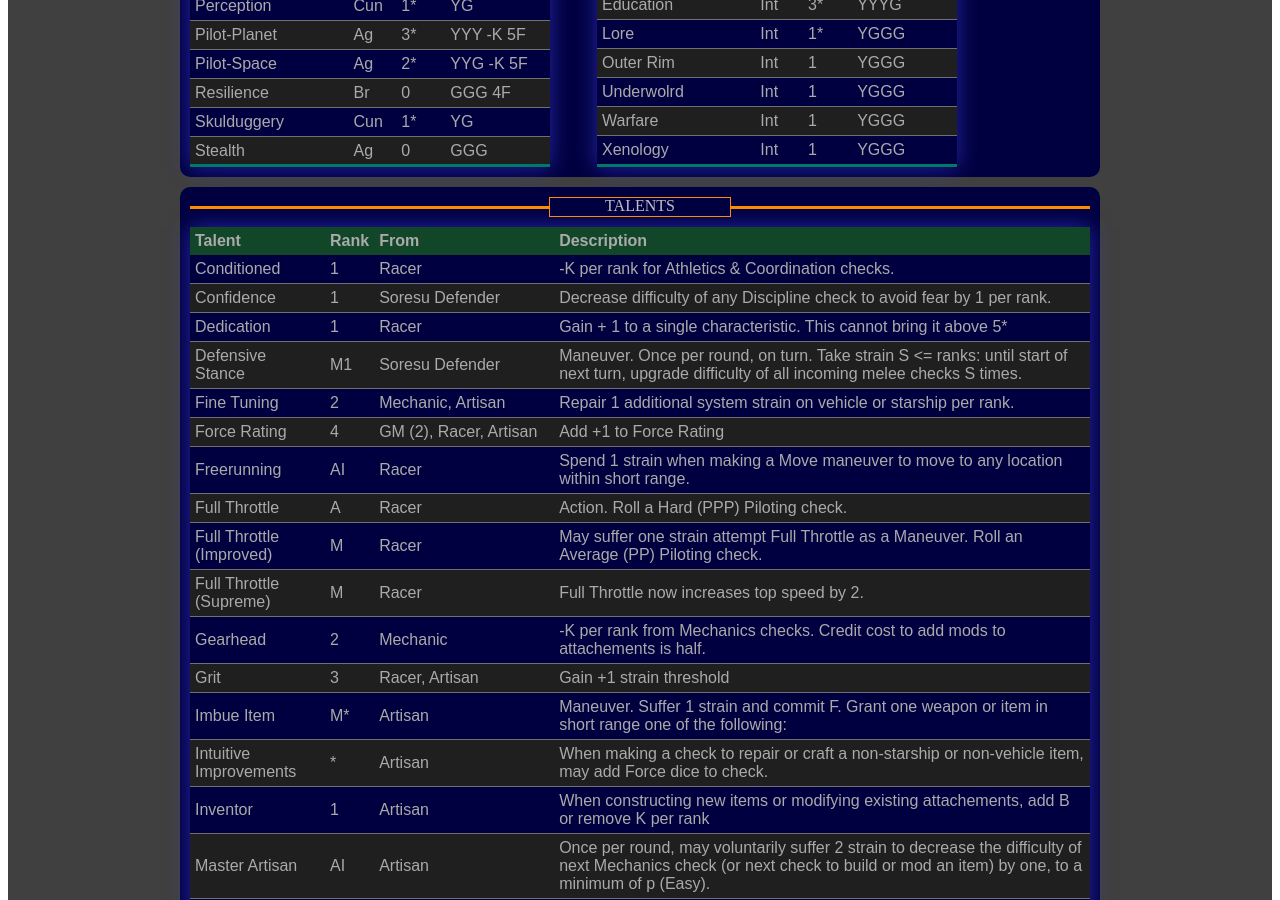
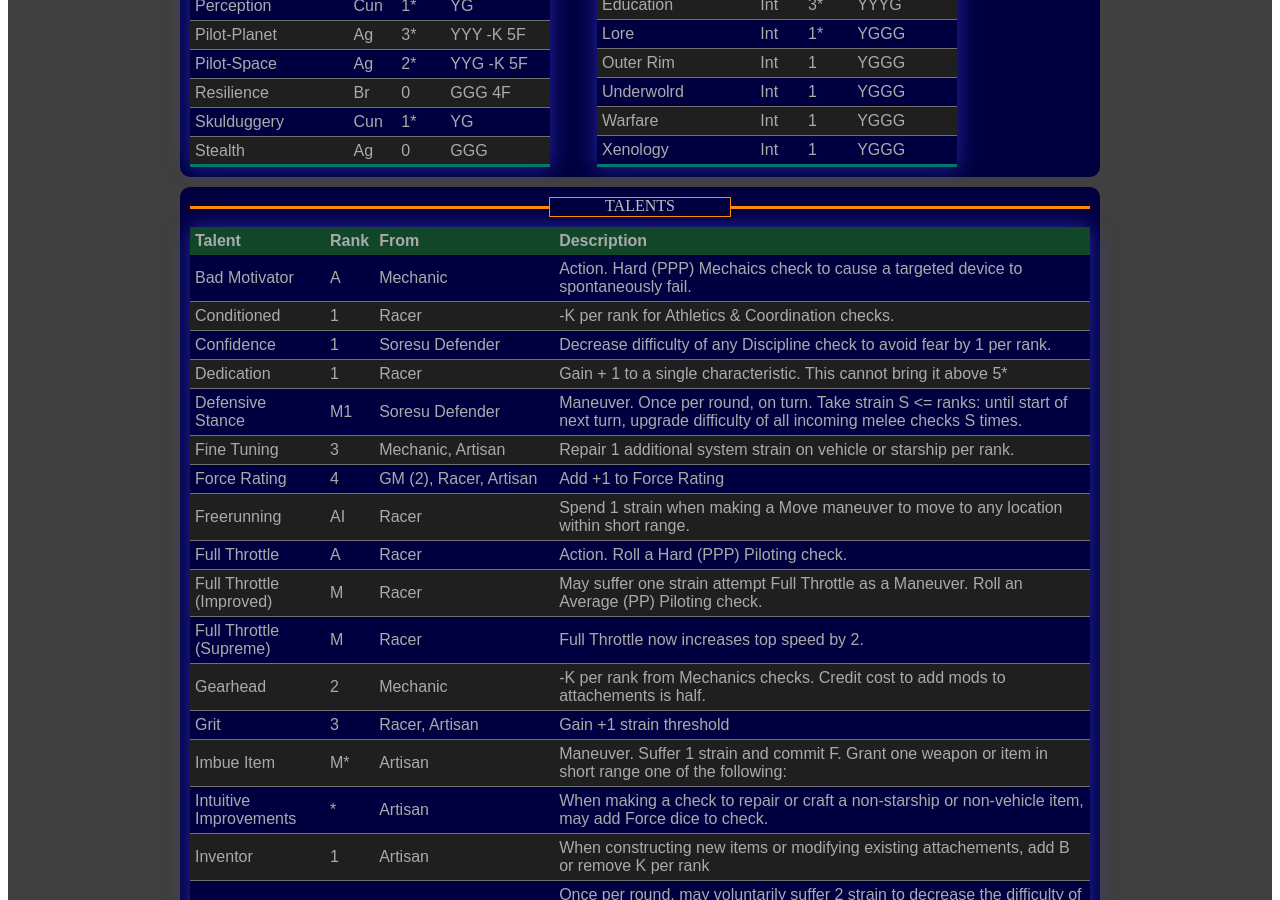
Before and after one commit to GrahamFrye/Conflicted-Alliances, a Jekyll site: the page characters/chaz/index.html, which Jekyll copies as it is, in a window 1280 px wide and 900 px high, scrolled down 1116 px. Built offline with Jekyll 4.4.1, drawn with Linux system fonts in a browser that asks for light colours.

Commit message:
Update index.html
added a rank of Fine Tuning and Bad motivator

```diff
--- a/characters/chaz/index.html
+++ b/characters/chaz/index.html
@@ -429,6 +429,15 @@
               <!-- Talents Start -->
               <tbody>
                 <tr>
+                  <td>Bad Motivator</td>
+                  <td>A</td>
+                  <td>Mechanic</td>
+                  <td>Action. Hard (PPP) Mechaics check to cause a targeted device to spontaneously fail.
+                    <span class="hide">1/session. One device (subject to the GM’s approval) spontaneously
+                       fails due to the character's involvement, or because it was about to fail anyway
+                        and the character noticed it (this is the character’s decision).</span></td>
+                </tr>
+                <tr>
                   <td>Conditioned</td>
                   <td>1</td>
                   <td>Racer</td>
@@ -459,7 +468,7 @@
                 </tr>
                 <tr>
                   <td>Fine Tuning</td>
-                  <td>2</td>
+                  <td>3</td>
                   <td>Mechanic, Artisan</td>
                   <td>Repair 1 additional system strain on vehicle
                      or starship per rank.</td>
```
